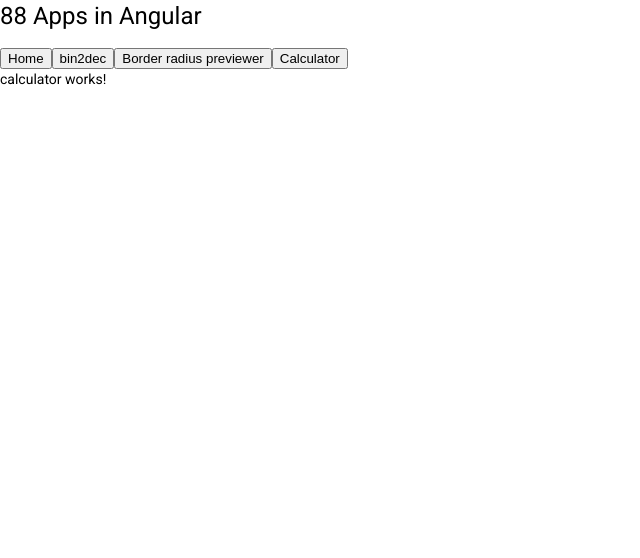
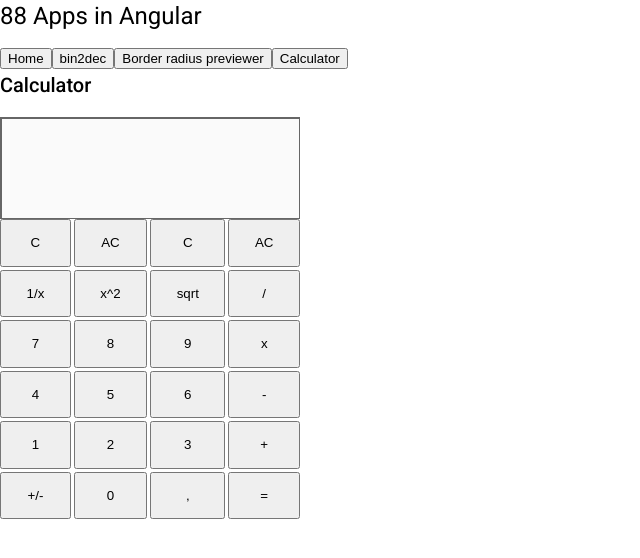
Before and after one commit to jgs-dev/florinpop17-88apps, an Angular app: page /calculator in a window 1280 px wide. Shown: the top 558 px of the page, without its empty margins (0-640 px from the left). Built offline with nearby package versions, Linux system fonts and the light colour scheme.

Commit message:
basic layout of calculator, no logic

```diff
--- a/src/app/calculator/calculator.component.html
+++ b/src/app/calculator/calculator.component.html
@@ -1 +1,33 @@
-<p>calculator works!</p>
+<h2>Calculator</h2>
+<div class="textarea">
+    <textarea class="textarea" disabled></textarea>
+</div>
+<div class="grid-container">
+    <button>C</button>
+    <button>AC</button>
+    <button>C</button>
+    <button>AC</button>
+
+    <button>1/x</button>
+    <button>x^2</button>
+    <button>sqrt</button>
+    <button>/</button>
+
+    <button (click)="addElement(7)">7</button>
+    <button (click)="addElement(8)">8</button>
+    <button (click)="addElement(9)">9</button>
+    <button (click)="addElement('*')">x</button>
+    <button (click)="addElement(4)">4</button>
+    <button (click)="addElement(5)">5</button>
+    <button (click)="addElement(6)">6</button>
+    <button (click)="addElement('-')">-</button>
+    <button (click)="addElement(1)">1</button>
+    <button (click)="addElement(2)">2</button>
+    <button (click)="addElement(3)">3</button>
+    <button (click)="addElement('+')">+</button>
+    <button>+/-</button>
+    <button (click)="addElement(0)">0</button>
+    <button (click)="addDecimal()">,</button>
+    <button>=</button>
+
+</div>
--- a/src/app/calculator/calculator.component.scss
+++ b/src/app/calculator/calculator.component.scss
@@ -0,0 +1,18 @@
+.grid-container {
+    display: grid;
+    grid-template-columns: auto auto auto auto;
+    width: 300px;
+    height: 300px;
+    gap: 3px;
+}
+
+
+
+.textarea {
+    width: 298px;
+    height: 100px;
+    border: 1px solid #666;
+    outline: none;
+    overflow: hidden;
+    resize: none;
+}
--- a/src/app/calculator/calculator.component.ts
+++ b/src/app/calculator/calculator.component.ts
@@ -1,4 +1,5 @@
 import { Component, OnInit } from '@angular/core';
+import { CalculatorService } from "./../services/calculator.service"
 
 @Component({
   selector: 'app-calculator',
@@ -7,9 +8,21 @@
 })
 export class CalculatorComponent implements OnInit {
 
-  constructor() { }
+  constructor(private calculatorService: CalculatorService) { }
 
-  ngOnInit(): void {
+  ngOnInit(): void { }
+
+  addElement(element) {
+    let display = document.querySelector("textarea")
+    display.value += element
+  }
+
+  addDecimal(){
+    let display = document.querySelector("textarea")
+    if(![...display.value].includes(",")){
+      display.value += ","
+    }
+
   }
 
 }
--- /dev/null
+++ b/src/app/services/calculator.service.ts
@@ -0,0 +1,9 @@
+import { Injectable } from '@angular/core';
+
+@Injectable({
+  providedIn: 'root'
+})
+export class CalculatorService {
+
+  constructor() { }
+}
```
Also changed, not shown: 1 other file (tests, documents, lock files or other folders).
